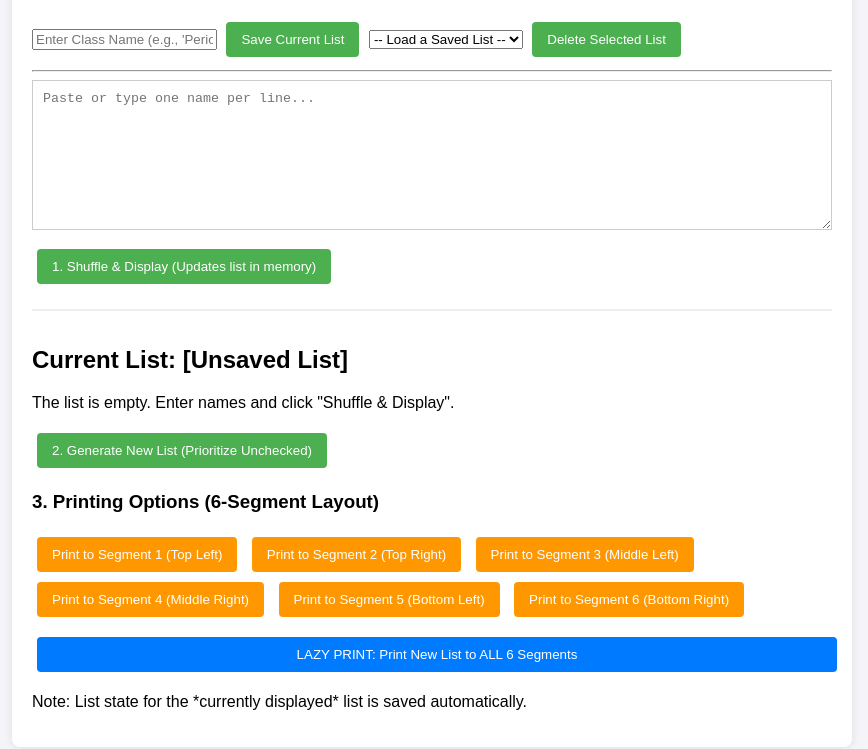
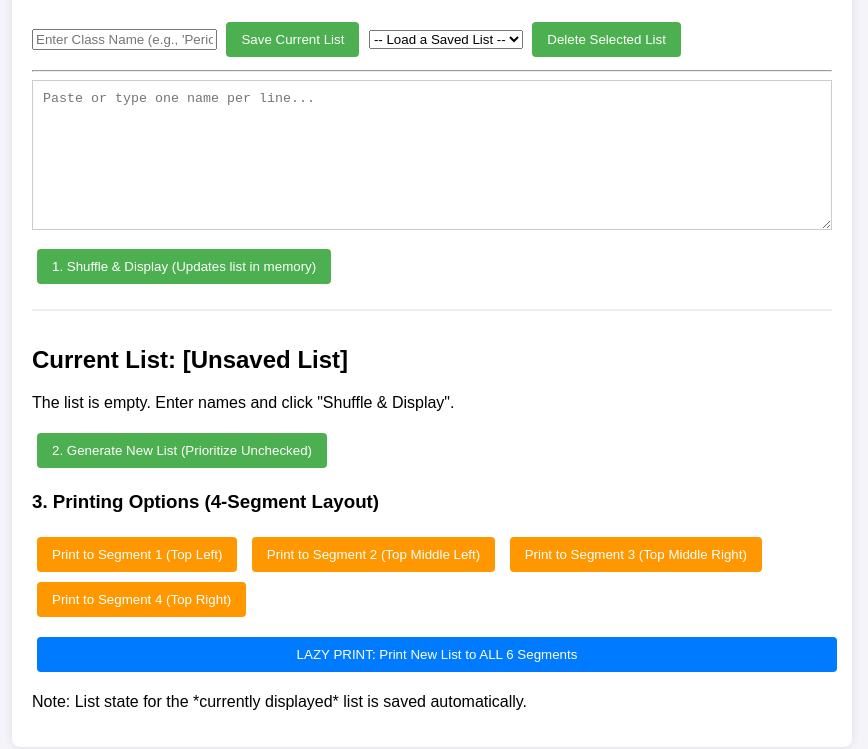
Before and after one commit to Gnosder/Gnosder.github.io, a plain HTML site: page teaching/toolbox.html in a window 1280 px wide. Shown: the part 151-900 px from the top of the page, without its empty margins (208-1076 px from the left). Drawn offline with Linux system fonts and the light colour scheme.

Commit message:
UPdated to 4 segments from 6

```diff
--- a/teaching/toolbox.html
+++ b/teaching/toolbox.html
@@ -41,14 +41,12 @@
             </div>
 
             <div class="print-controls">
-                <h3>3. Printing Options (6-Segment Layout)</h3>
+                <h3>3. Printing Options (4-Segment Layout)</h3>
                 <div class="print-segments">
                     <button onclick="printSegment(1)">Print to Segment 1 (Top Left)</button>
-                    <button onclick="printSegment(2)">Print to Segment 2 (Top Right)</button>
-                    <button onclick="printSegment(3)">Print to Segment 3 (Middle Left)</button>
-                    <button onclick="printSegment(4)">Print to Segment 4 (Middle Right)</button>
-                    <button onclick="printSegment(5)">Print to Segment 5 (Bottom Left)</button>
-                    <button onclick="printSegment(6)">Print to Segment 6 (Bottom Right)</button>
+                    <button onclick="printSegment(2)">Print to Segment 2 (Top Middle Left)</button>
+                    <button onclick="printSegment(3)">Print to Segment 3 (Top Middle Right)</button>
+                    <button onclick="printSegment(4)">Print to Segment 4 (Top Right)</button>
                 </div>
                 <button onclick="lazyPrintAll()" class="lazy-print-button">LAZY PRINT: Print New List to ALL 6 Segments</button>
             </div>
```
